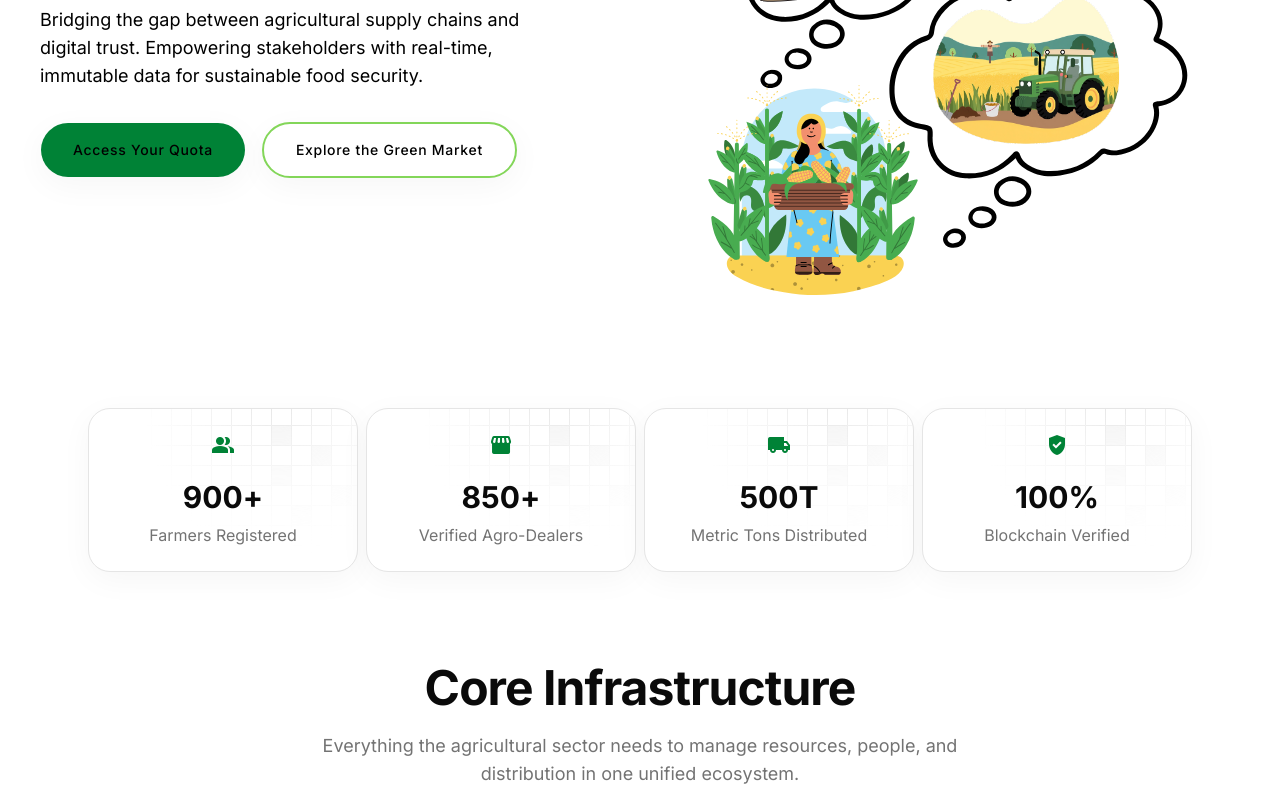
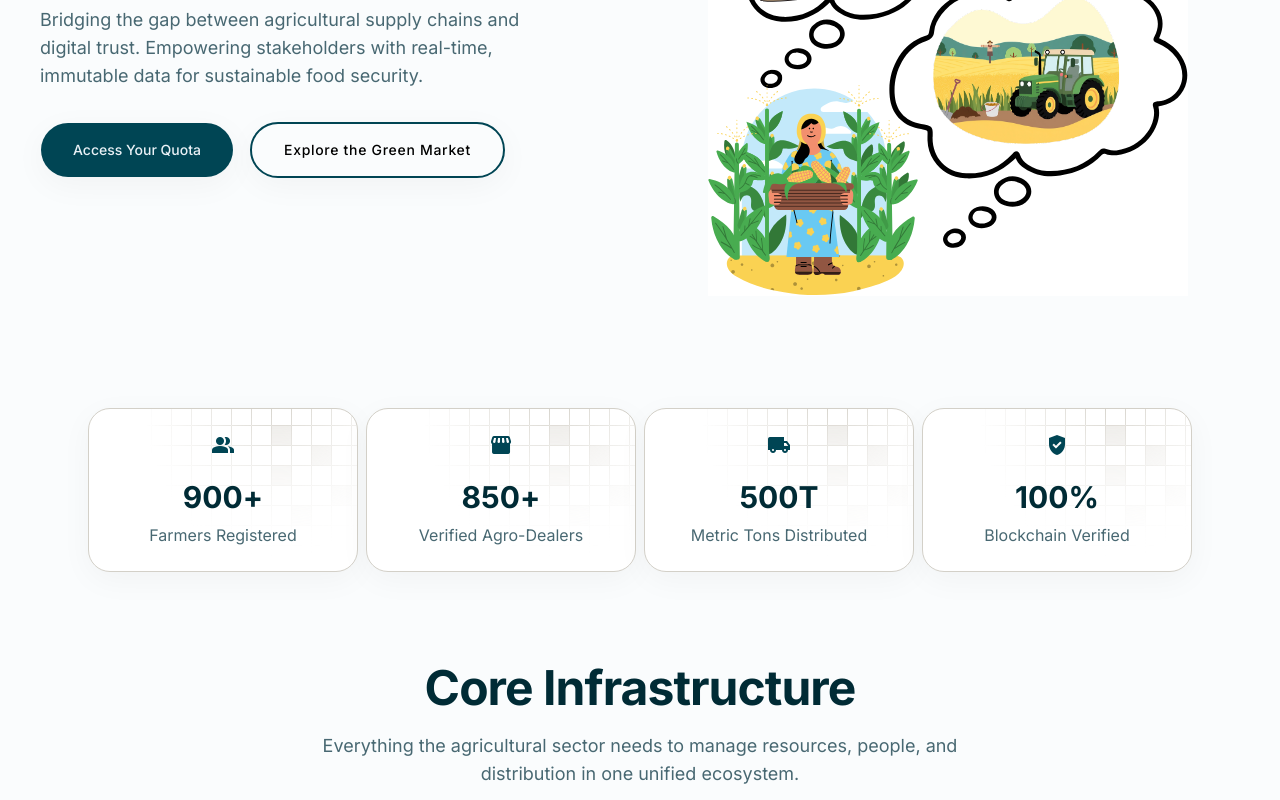
Before and after one commit to codesplash26-hackathon/blind-bandits, a Next.js app in the folder fr/: page / in a window 1280 px wide. Shown: the part 280-1080 px from the top of the page. Built offline with nearby package versions, Linux system fonts and the light colour scheme; a web font is replaced by a local one.

Commit message:
feat:change theme colors

```diff
--- a/fr/app/auth/_components/AuthContainer.tsx
+++ b/fr/app/auth/_components/AuthContainer.tsx
@@ -24,7 +24,7 @@ export default function AuthContainer() {
     return () => window.removeEventListener('mousemove', handleMouseMove);
   }, []);
 
-  const dotGridBaseColor = mounted && resolvedTheme === 'dark' ? '#2F293A' : '#ebeef0ff';
+  const dotGridBaseColor = mounted && resolvedTheme === 'dark' ? '#003B47' : '#D3D0C8';
 
   return (
     <div className="w-full min-h-screen bg-background flex flex-col lg:flex-row relative text-foreground">
@@ -62,7 +62,7 @@ export default function AuthContainer() {
             dotSize={5}
             gap={15}
             baseColor={dotGridBaseColor}
-            activeColor="#10B981"
+            activeColor="#44A6B5"
             proximity={120}
             shockRadius={250}
             shockStrength={5}
--- a/fr/app/globals.css
+++ b/fr/app/globals.css
@@ -3,6 +3,17 @@
 @import "shadcn/tailwind.css";
 
 @theme inline {
+  --color-timberwolf: #D3D0C8;
+  --color-alice-blue: #E9F1F6;
+  --color-light-blue: #B2D5E2;
+  --color-moonstone: #44A6B5;
+  --color-midnight-green: #004554;
+
+  --color-on-surface: var(--foreground);
+  --color-on-surface-variant: var(--muted-foreground);
+  --color-surface-container-low: var(--muted);
+  --color-outline-variant: var(--border);
+
   --font-heading: var(--font-sans);
   --font-sans: var(--font-sans);
   --color-sidebar-ring: var(--sidebar-ring);
@@ -97,72 +108,72 @@
 }
 
 :root {
-  --background: oklch(1 0 0);
-  --foreground: oklch(0.145 0 0);
-  --card: oklch(1 0 0);
-  --card-foreground: oklch(0.145 0 0);
-  --popover: oklch(1 0 0);
-  --popover-foreground: oklch(0.145 0 0);
-  --primary: oklch(0.527 0.154 150.069);
-  --primary-foreground: oklch(0.982 0.018 155.826);
-  --secondary: oklch(79.632% 0.18033 136.473);
-  --secondary-foreground: oklch(35% 0.15 136.803);
-  --muted: oklch(0.97 0 0);
-  --muted-foreground: oklch(0.556 0 0);
-  --accent: oklch(0.97 0 0);
-  --accent-foreground: oklch(0.205 0 0);
-  --destructive: oklch(0.577 0.245 27.325);
-  --border: oklch(0.922 0 0);
-  --input: oklch(0.922 0 0);
-  --ring: oklch(0.708 0 0);
-  --chart-1: oklch(0.87 0 0);
-  --chart-2: oklch(0.556 0 0);
-  --chart-3: oklch(0.439 0 0);
-  --chart-4: oklch(0.371 0 0);
-  --chart-5: oklch(0.269 0 0);
+  --background: #FAFCFD;
+  --foreground: #002B35;
+  --card: #FFFFFF;
+  --card-foreground: #004554;
+  --popover: #FFFFFF;
+  --popover-foreground: #004554;
+  --primary: #004554;
+  --primary-foreground: #E9F1F6;
+  --secondary: #44A6B5;
+  --secondary-foreground: #FFFFFF;
+  --muted: #E9F1F6;
+  --muted-foreground: #486872;
+  --accent: #44A6B5;
+  --accent-foreground: #FFFFFF;
+  --destructive: #C94A4A;
+  --border: #D3D0C8;
+  --input: #D3D0C8;
+  --ring: #44A6B5;
+  --chart-1: #004554;
+  --chart-2: #44A6B5;
+  --chart-3: #B2D5E2;
+  --chart-4: #D3D0C8;
+  --chart-5: #002B35;
   --radius: 0.625rem;
-  --sidebar: oklch(0.985 0 0);
-  --sidebar-foreground: oklch(0.145 0 0);
-  --sidebar-primary: oklch(0.627 0.194 149.214);
-  --sidebar-primary-foreground: oklch(0.982 0.018 155.826);
-  --sidebar-accent: oklch(0.97 0 0);
-  --sidebar-accent-foreground: oklch(0.205 0 0);
-  --sidebar-border: oklch(0.922 0 0);
-  --sidebar-ring: oklch(0.708 0 0);
+  --sidebar: #E9F1F6;
+  --sidebar-foreground: #004554;
+  --sidebar-primary: #004554;
+  --sidebar-primary-foreground: #E9F1F6;
+  --sidebar-accent: #B2D5E2;
+  --sidebar-accent-foreground: #004554;
+  --sidebar-border: #D3D0C8;
+  --sidebar-ring: #44A6B5;
 }
 
 .dark {
-  --background: oklch(0.145 0 0);
-  --foreground: oklch(0.985 0 0);
-  --card: oklch(0.205 0 0);
-  --card-foreground: oklch(0.985 0 0);
-  --popover: oklch(0.205 0 0);
-  --popover-foreground: oklch(0.985 0 0);
-  --primary: oklch(0.448 0.119 151.328);
-  --primary-foreground: oklch(0.982 0.018 155.826);
-  --secondary: oklch(57.399% 0.24531 138.72);
-  --secondary-foreground: oklch(79.632% 0.18033 136.473);
-  --muted: oklch(0.269 0 0);
-  --muted-foreground: oklch(0.708 0 0);
-  --accent: oklch(0.269 0 0);
-  --accent-foreground: oklch(0.985 0 0);
-  --destructive: oklch(0.704 0.191 22.216);
-  --border: oklch(1 0 0 / 10%);
-  --input: oklch(1 0 0 / 15%);
-  --ring: oklch(0.556 0 0);
-  --chart-1: oklch(0.87 0 0);
-  --chart-2: oklch(0.556 0 0);
-  --chart-3: oklch(0.439 0 0);
-  --chart-4: oklch(0.371 0 0);
-  --chart-5: oklch(0.269 0 0);
-  --sidebar: oklch(0.205 0 0);
-  --sidebar-foreground: oklch(0.985 0 0);
-  --sidebar-primary: oklch(0.723 0.219 149.579);
-  --sidebar-primary-foreground: oklch(0.982 0.018 155.826);
-  --sidebar-accent: oklch(0.269 0 0);
-  --sidebar-accent-foreground: oklch(0.985 0 0);
-  --sidebar-border: oklch(1 0 0 / 10%);
-  --sidebar-ring: oklch(0.556 0 0);
+  --background: #001D24;
+  --foreground: #E9F1F6;
+  --card: #002D37;
+  --card-foreground: #E9F1F6;
+  --popover: #002D37;
+  --popover-foreground: #E9F1F6;
+  --primary: #44A6B5;
+  --primary-foreground: #001D24;
+  --secondary: #004554;
+  --secondary-foreground: #B2D5E2;
+  --muted: #002831;
+  --muted-foreground: #B2D5E2;
+  --accent: #B2D5E2;
+  --accent-foreground: #001D24;
+  --destructive: #E56B6B;
+  --border: #003F4C;
+  --input: #003F4C;
+  --ring: #44A6B5;
+  --chart-1: #44A6B5;
+  --chart-2: #B2D5E2;
+  --chart-3: #004554;
+  --chart-4: #D3D0C8;
+  --chart-5: #E9F1F6;
+  --sidebar: #002731;
+  --sidebar-foreground: #E9F1F6;
+  --sidebar-primary: #44A6B5;
+  --sidebar-primary-foreground: #001D24;
+  --sidebar-accent: #004554;
+  --sidebar-accent-foreground: #B2D5E2;
+  --sidebar-border: #003F4C;
+  --sidebar-ring: #44A6B5;
 }
 
 body {
@@ -206,11 +217,11 @@ html:not(.light) body::before {
 @layer base {
   html {
     scrollbar-width: thin;
-    scrollbar-color: oklch(54.182% 0.15203 148.834) transparent;
+    scrollbar-color: #004554 transparent;
   }
 
   html.dark {
-    scrollbar-color: oklch(69.348% 0.20107 147.948) transparent;
+    scrollbar-color: #44A6B5 transparent;
   }
 
   html::-webkit-scrollbar,
@@ -226,24 +237,24 @@ html:not(.light) body::before {
 
   html::-webkit-scrollbar-thumb,
   *::-webkit-scrollbar-thumb {
-    background: oklch(0.527 0.154 150.069 / 40%);
+    background: rgba(0, 69, 84, 0.4);
     border-radius: 9999px;
     transition: background 0.2s ease;
   }
 
   html::-webkit-scrollbar-thumb:hover,
   *::-webkit-scrollbar-thumb:hover {
-    background: oklch(0.527 0.154 150.069 / 75%);
+    background: rgba(0, 69, 84, 0.75);
   }
 
   html.dark::-webkit-scrollbar-thumb,
   .dark *::-webkit-scrollbar-thumb {
-    background: oklch(0.448 0.119 151.328 / 45%);
+    background: rgba(68, 166, 181, 0.45);
   }
 
   html.dark::-webkit-scrollbar-thumb:hover,
   .dark *::-webkit-scrollbar-thumb:hover {
-    background: oklch(0.448 0.119 151.328 / 80%);
+    background: rgba(68, 166, 181, 0.8);
   }
 }
 
--- a/fr/components/DotGrid.tsx
+++ b/fr/components/DotGrid.tsx
@@ -1,14 +1,14 @@
 'use client';
 
-import { useRef, useEffect, useCallback, useMemo } from 'react';
+import { useRef, useEffect, useCallback, useMemo, CSSProperties } from 'react';
 import { gsap } from 'gsap';
 import { InertiaPlugin } from 'gsap/InertiaPlugin';
 
 gsap.registerPlugin(InertiaPlugin);
 
-const throttle = (func, limit) => {
+const throttle = <T extends (...args: any[]) => any>(func: T, limit: number) => {
   let lastCall = 0;
-  return function (...args) {
+  return function (this: any, ...args: Parameters<T>) {
     const now = performance.now();
     if (now - lastCall >= limit) {
       lastCall = now;
@@ -17,7 +17,7 @@ const throttle = (func, limit) => {
   };
 };
 
-function hexToRgb(hex) {
+function hexToRgb(hex: string) {
   const m = hex.match(/^#?([a-f\d]{2})([a-f\d]{2})([a-f\d]{2})$/i);
   if (!m) return { r: 0, g: 0, b: 0 };
   return {
@@ -27,11 +27,35 @@ function hexToRgb(hex) {
   };
 }
 
-const DotGrid = ({
+export interface DotGridProps {
+  dotSize?: number;
+  gap?: number;
+  baseColor?: string;
+  activeColor?: string;
+  proximity?: number;
+  speedTrigger?: number;
+  shockRadius?: number;
+  shockStrength?: number;
+  maxSpeed?: number;
+  resistance?: number;
+  returnDuration?: number;
+  className?: string;
+  style?: CSSProperties;
+}
+
+interface Dot {
+  cx: number;
+  cy: number;
+  xOffset: number;
+  yOffset: number;
+  _inertiaApplied: boolean;
+}
+
+const DotGrid: React.FC<DotGridProps> = ({
   dotSize = 16,
   gap = 32,
-  baseColor = '#5227FF',
-  activeColor = '#5227FF',
+  baseColor = '#004554',
+  activeColor = '#44A6B5',
   proximity = 150,
   speedTrigger = 100,
   shockRadius = 250,
@@ -42,9 +66,9 @@ const DotGrid = ({
   className = '',
   style
 }) => {
-  const wrapperRef = useRef(null);
-  const canvasRef = useRef(null);
-  const dotsRef = useRef([]);
+  const wrapperRef = useRef<HTMLDivElement | null>(null);
+  const canvasRef = useRef<HTMLCanvasElement | null>(null);
+  const dotsRef = useRef<Dot[]>([]);
   const pointerRef = useRef({
     x: 0,
     y: 0,
@@ -95,7 +119,7 @@ const DotGrid = ({
     const startX = extraX / 2 + dotSize / 2;
     const startY = extraY / 2 + dotSize / 2;
 
-    const dots = [];
+    const dots: Dot[] = [];
     for (let y = 0; y < rows; y++) {
       for (let x = 0; x < cols; x++) {
         const cx = startX + x * cell;
@@ -109,7 +133,7 @@ const DotGrid = ({
   useEffect(() => {
     if (!circlePath) return;
 
-    let rafId;
+    let rafId: number;
     const proxSq = proximity * proximity;
 
     const draw = () => {
@@ -128,19 +152,19 @@ const DotGrid = ({
         const dy = dot.cy - py;
         const dsq = dx * dx + dy * dy;
 
-        let style = baseColor;
+        let dotStyle = baseColor;
         if (dsq <= proxSq) {
           const dist = Math.sqrt(dsq);
           const t = 1 - dist / proximity;
           const r = Math.round(baseRgb.r + (activeRgb.r - baseRgb.r) * t);
           const g = Math.round(baseRgb.g + (activeRgb.g - baseRgb.g) * t);
           const b = Math.round(baseRgb.b + (activeRgb.b - baseRgb.b) * t);
-          style = `rgb(${r},${g},${b})`;
+          dotStyle = `rgb(${r},${g},${b})`;
         }
 
         ctx.save();
         ctx.translate(ox, oy);
-        ctx.fillStyle = style;
+        ctx.fillStyle = dotStyle;
         ctx.fill(circlePath);
         ctx.restore();
       }
@@ -154,10 +178,11 @@ const DotGrid = ({
 
   useEffect(() => {
     buildGrid();
-    let ro = null;
-    if ('ResizeObserver' in window) {
+    let ro: ResizeObserver | null = null;
+    const wrap = wrapperRef.current;
+    if (typeof ResizeObserver !== 'undefined' && wrap) {
       ro = new ResizeObserver(buildGrid);
-      wrapperRef.current && ro.observe(wrapperRef.current);
+      ro.observe(wrap);
     } else {
       window.addEventListener('resize', buildGrid);
     }
@@ -168,7 +193,8 @@ const DotGrid = ({
   }, [buildGrid]);
 
   useEffect(() => {
-    const onMove = e => {
+    const onMove = (e: MouseEvent) => {
+      if (!canvasRef.current) return;
       const now = performance.now();
       const pr = pointerRef.current;
       const dt = pr.lastTime ? now - pr.lastTime : 16;
@@ -217,7 +243,8 @@ const DotGrid = ({
       }
     };
 
-    const onClick = e => {
+    const onClick = (e: MouseEvent) => {
+      if (!canvasRef.current) return;
       const rect = canvasRef.current.getBoundingClientRect();
       const cx = e.clientX - rect.left;
       const cy = e.clientY - rect.top;
--- a/fr/components/landing/Hero.tsx
+++ b/fr/components/landing/Hero.tsx
@@ -30,13 +30,13 @@ export const Hero = () => {
           </p>
           <div className="flex flex-wrap gap-stack-md mt-stack-md">
             <Button
-              className="font-label-md text-label-md px-8 py-4 h-auto rounded-full soft-bloom"
+              className="font-label-md text-label-md px-8 py-4 h-auto rounded-full soft-bloom bg-primary text-primary-foreground hover:bg-primary/90"
             >
               Access Your Quota
             </Button>
             <Button
               variant="outline"
-              className="border-2 border-secondary text-secondary font-label-md text-label-md px-8 py-4 h-auto rounded-full hover:bg-surface-container-low hover:text-secondary soft-bloom"
+              className="border-2 border-primary text-primary font-label-md text-label-md px-8 py-4 h-auto rounded-full hover:bg-primary/10 hover:text-primary soft-bloom"
             >
               Explore the Green Market
             </Button>
```
